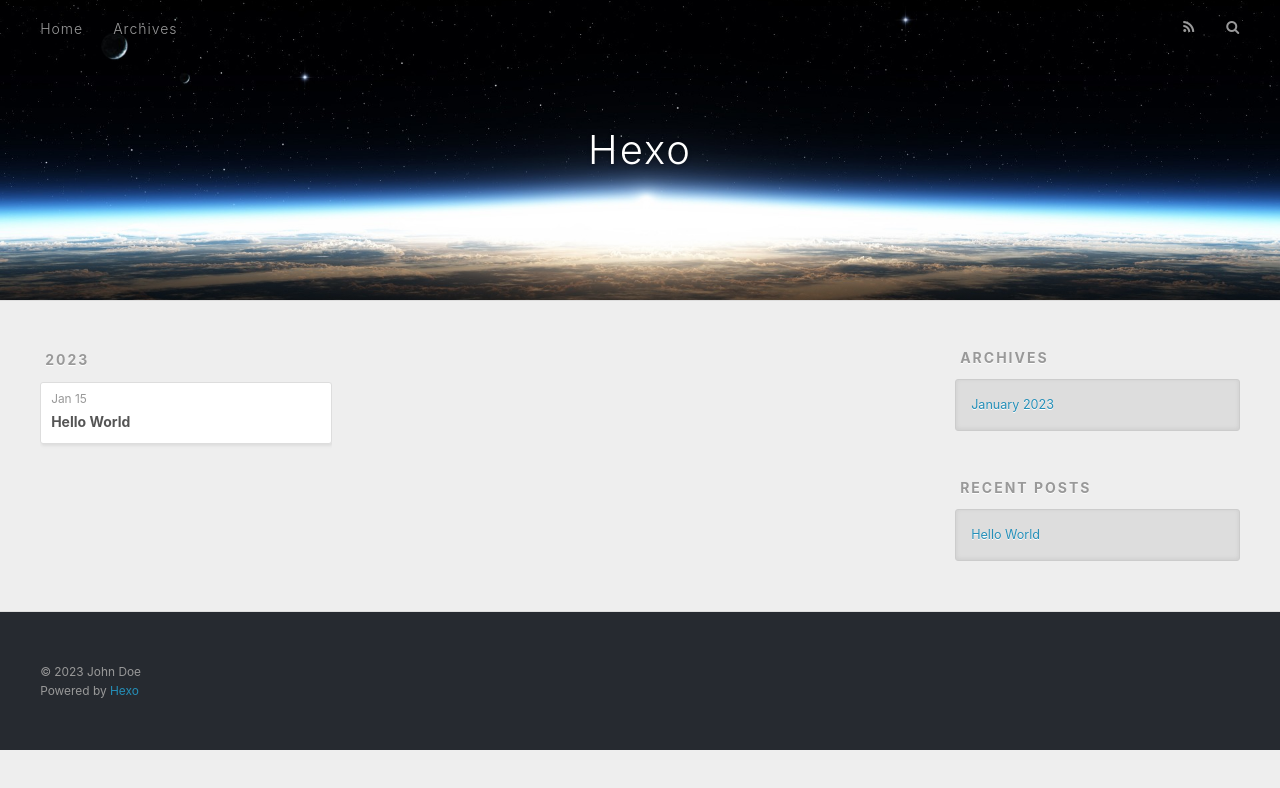
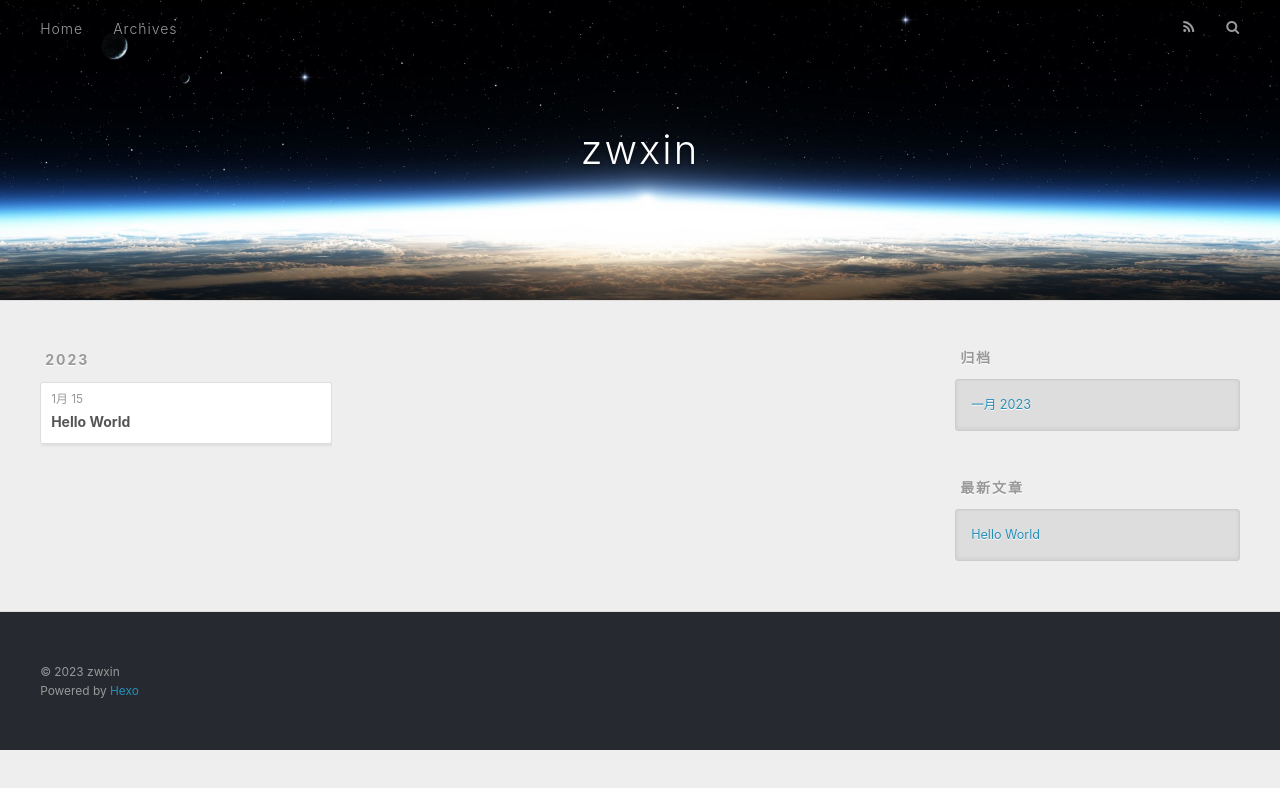
Before and after one commit to zhwxin/zhwxin.github.io, a plain HTML site: page archives/index.html in a window 1280 px wide. Drawn offline with nearby package versions, Linux system fonts and the light colour scheme.

Commit message:
Site updated: 2023-01-15 18:20:02

```diff
--- a/archives/index.html
+++ b/archives/index.html
@@ -5,17 +5,19 @@
 
 
 
-  <title>Archives | Hexo</title>
+  <title>归档 | zwxin</title>
   <meta name="viewport" content="width=device-width, initial-scale=1, maximum-scale=1">
-  <meta property="og:type" content="website">
-<meta property="og:title" content="Hexo">
+  <meta name="description" content="zwxin-blog">
+<meta property="og:type" content="website">
+<meta property="og:title" content="zwxin">
 <meta property="og:url" content="http://example.com/archives/index.html">
-<meta property="og:site_name" content="Hexo">
-<meta property="og:locale" content="en_US">
-<meta property="article:author" content="John Doe">
+<meta property="og:site_name" content="zwxin">
+<meta property="og:description" content="zwxin-blog">
+<meta property="og:locale" content="zh_CN">
+<meta property="article:author" content="zwxin">
 <meta name="twitter:card" content="summary">
 
-    <link rel="alternate" href="/atom.xml" title="Hexo" type="application/atom+xml">
+    <link rel="alternate" href="/atom.xml" title="zwxin" type="application/atom+xml">
 
 
     <link rel="icon" href="/favicon.png">
@@ -36,7 +38,7 @@
   <div id="header-outer" class="outer">
     <div id="header-title" class="inner">
       <h1 id="logo-wrap">
-        <a href="/" id="logo">Hexo</a>
+        <a href="/" id="logo">zwxin</a>
       </h1>
 
     </div>
@@ -53,7 +55,7 @@
 
           <a id="nav-rss-link" class="nav-icon" href="/atom.xml" title="RSS Feed"></a>
 
-        <a id="nav-search-btn" class="nav-icon" title="Search"></a>
+        <a id="nav-search-btn" class="nav-icon" title="搜索"></a>
       </nav>
       <div id="search-form-wrap">
         <form action="//google.com/search" method="get" accept-charset="UTF-8" class="search-form"><input type="search" name="q" class="search-form-input" placeholder="Search"><button type="submit" class="search-form-submit">&#xF002;</button><input type="hidden" name="sitesearch" value="http://example.com"></form>
@@ -79,7 +81,7 @@
   <div class="archive-article-inner">
     <header class="archive-article-header">
       <a href="/2023/01/15/hello-world/" class="archive-article-date">
-  <time datetime="2023-01-15T09:22:06.775Z" itemprop="datePublished">Jan 15</time>
+  <time datetime="2023-01-15T09:22:06.775Z" itemprop="datePublished">1月 15</time>
 </a>
 
 
@@ -111,9 +113,9 @@
 
 
   <div class="widget-wrap">
-    <h3 class="widget-title">Archives</h3>
+    <h3 class="widget-title">归档</h3>
     <div class="widget">
-      <ul class="archive-list"><li class="archive-list-item"><a class="archive-list-link" href="/archives/2023/01/">January 2023</a></li></ul>
+      <ul class="archive-list"><li class="archive-list-item"><a class="archive-list-link" href="/archives/2023/01/">一月 2023</a></li></ul>
     </div>
   </div>
 
@@ -121,7 +123,7 @@
 
 
   <div class="widget-wrap">
-    <h3 class="widget-title">Recent Posts</h3>
+    <h3 class="widget-title">最新文章</h3>
     <div class="widget">
       <ul>
 
@@ -141,7 +143,7 @@
 
   <div class="outer">
     <div id="footer-info" class="inner">
-      &copy; 2023 John Doe<br>
+      &copy; 2023 zwxin<br>
       Powered by <a href="http://hexo.io/" target="_blank">Hexo</a>
     </div>
   </div>
```
Also changed, not shown: 2023/01/15/hello-world/index.html (+12 -12 lines), archives/2023/01/index.html (+16 -14 lines), archives/2023/index.html (+16 -14 lines), index.html (+16 -14 lines).
